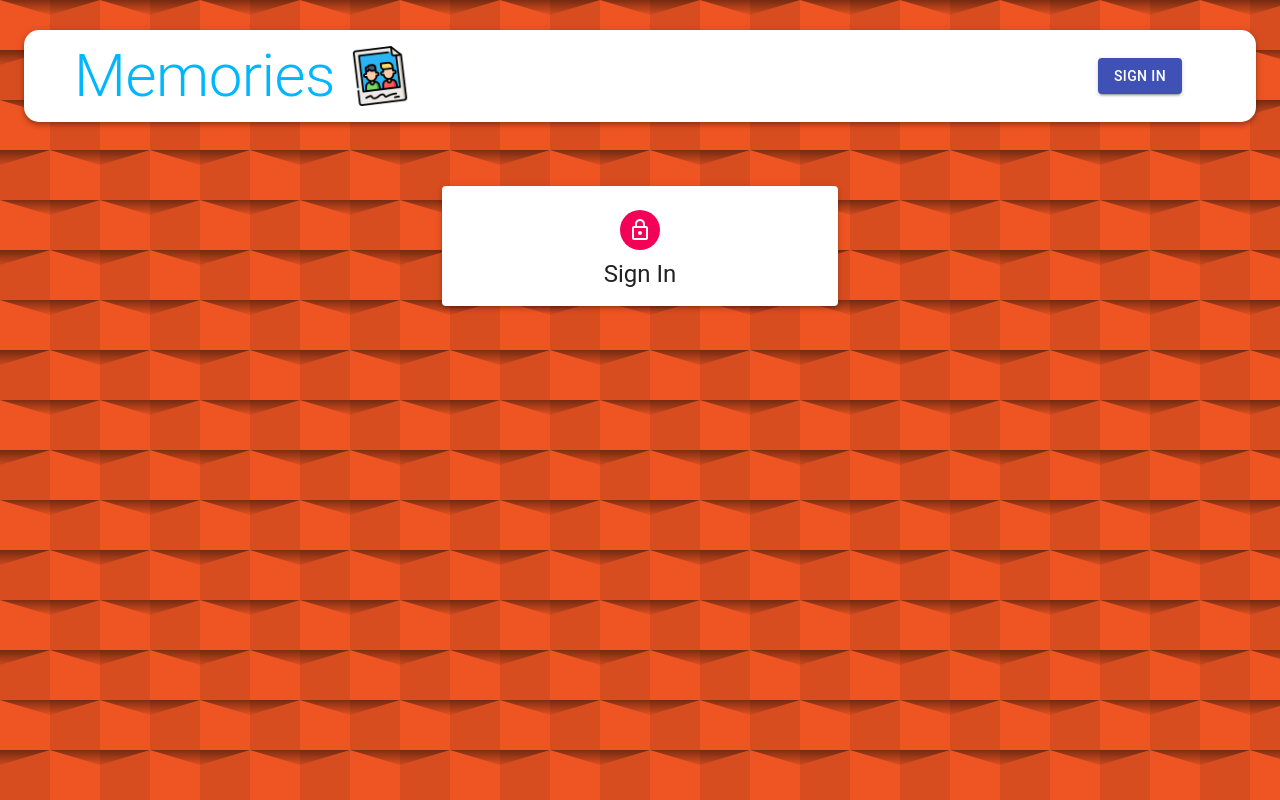
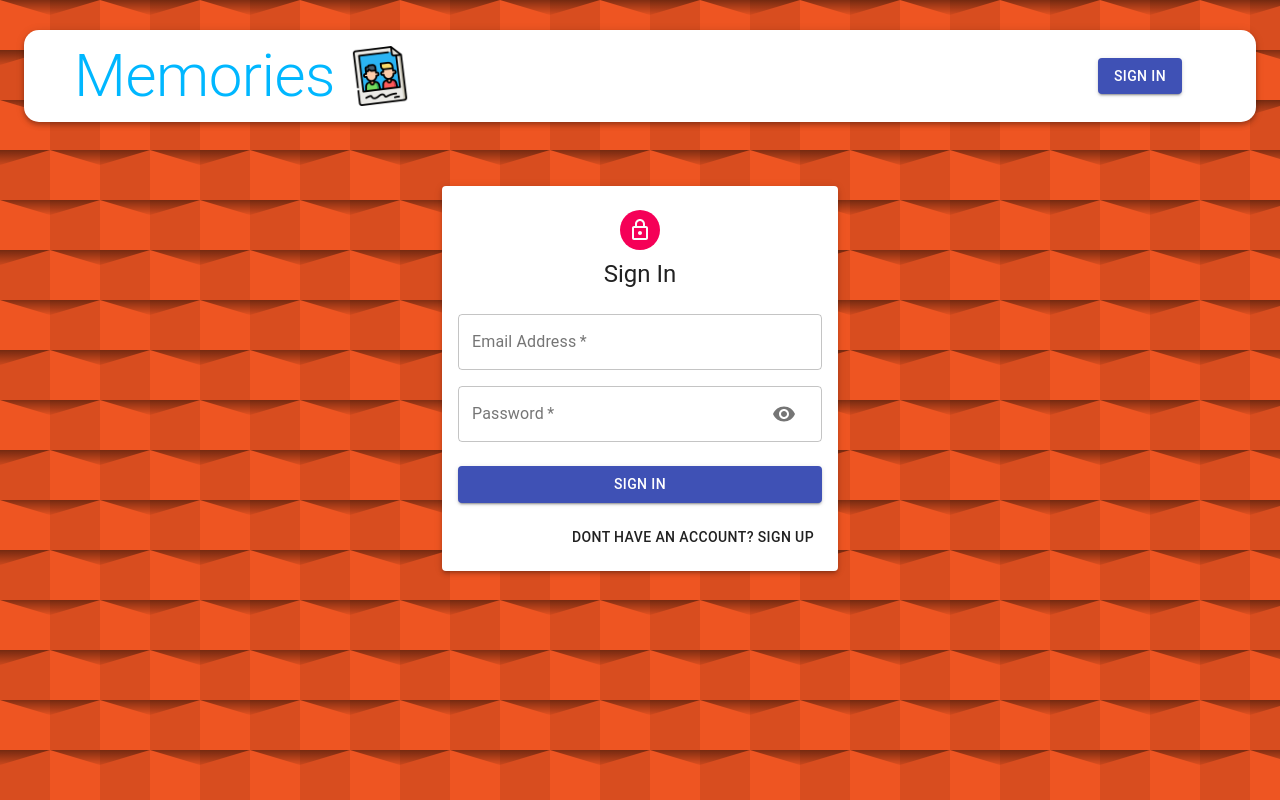
Before and after one commit to INOCcent-afk/memories, a React (Create React App) app in the folder client/: page /auth in a window 1280 px wide. Built offline with nearby package versions, Linux system fonts and the light colour scheme.

Commit message:
added auth page

```diff
--- a/client/src/components/Auth/Auth.js
+++ b/client/src/components/Auth/Auth.js
@@ -1,4 +1,4 @@
-import React from "react";
+import React, { useState } from "react";
 
 import {
   Avatar,
@@ -7,16 +7,29 @@
   Grid,
   Typography,
   Container,
+  TextField,
 } from "@material-ui/core";
 
 import LockOutlinedIcon from "@material-ui/icons/LockOutlined";
 
 import useStyles from "./styles";
+import Input from "./Input";
 
 const Auth = () => {
   const classes = useStyles();
+  const [showPassword, setShowPassword] = useState(false);
+  const [isSignup, setIsSignup] = useState(false);
 
-  const isSignup = false;
+  const handleShowPassword = () => setShowPassword(!showPassword);
+
+  const handleSubmit = () => {};
+
+  const handleChange = () => {};
+
+  const switchMode = () => {
+    setIsSignup((prev) => !prev);
+    setShowPassword(false);
+  };
 
   return (
     <Container component="main" maxWidth="xs">
@@ -25,7 +38,66 @@
           <LockOutlinedIcon />
         </Avatar>
         <Typography variant="h5">{isSignup ? "Sign Up" : "Sign In"}</Typography>
-        <form></form>
+        <form className={classes.form} onSubmit={handleSubmit}>
+          <Grid container spacing={2}>
+            {isSignup && (
+              <>
+                <Input
+                  name="firstName"
+                  label="First Name"
+                  handleChange={handleChange}
+                  autoFocus
+                  half
+                />
+                <Input
+                  name="firstName"
+                  label="First Name"
+                  handleChange={handleChange}
+                  half
+                />
+              </>
+            )}
+            <Input
+              name="email"
+              label="Email Address"
+              handleChange={handleChange}
+              type="email"
+            />
+            <Input
+              name="password"
+              label="Password"
+              handleChange={handleChange}
+              type={showPassword ? "text" : "password"}
+              handleShowPassword={handleShowPassword}
+            />
+            {isSignup && (
+              <Input
+                name="confirmPassword"
+                label="Repeat Password"
+                handleChange={handleChange}
+                type="password"
+              />
+            )}
+          </Grid>
+          <Button
+            type="submit"
+            fullWidth
+            variant="contained"
+            color="primary"
+            className={classes.submit}
+          >
+            {isSignup ? "Sign Up" : "Sign in"}
+          </Button>
+          <Grid container justify="flex-end">
+            <Grid item>
+              <Button onClick={switchMode}>
+                {isSignup
+                  ? "Already have an account? Sign In"
+                  : "Dont have an account? Sign Up"}
+              </Button>
+            </Grid>
+          </Grid>
+        </form>
       </Paper>
     </Container>
   );
--- /dev/null
+++ b/client/src/components/Auth/Input.js
@@ -0,0 +1,44 @@
+import React from "react";
+
+import { TextField, Grid, InputAdornment, IconButton } from "@material-ui/core";
+
+import Visibility from "@material-ui/icons/Visibility";
+import VisibilityOff from "@material-ui/icons/VisibilityOff";
+
+const Input = ({
+  name,
+  half,
+  handleChange,
+  label,
+  autoFocus,
+  type,
+  handleShowPassword,
+}) => {
+  return (
+    <Grid item xs={12} sm={half ? 6 : 12}>
+      <TextField
+        name={name}
+        onChange={handleChange}
+        variant="outlined"
+        required
+        fullWidth
+        label={label}
+        autoFocus={autoFocus}
+        type={type}
+        InputProps={
+          name === "password" && {
+            endAdornment: (
+              <InputAdornment position="end">
+                <IconButton onClick={handleShowPassword}>
+                  {type === "password" ? <Visibility /> : <VisibilityOff />}
+                </IconButton>
+              </InputAdornment>
+            ),
+          }
+        }
+      />
+    </Grid>
+  );
+};
+
+export default Input;
```
